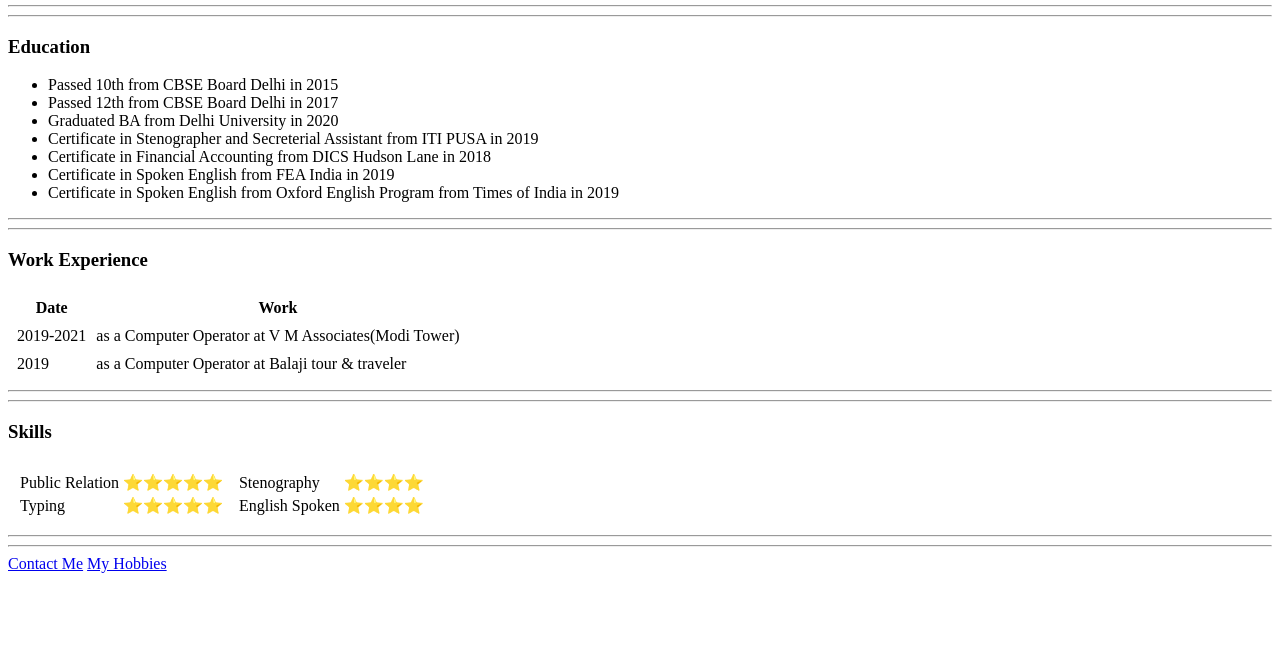
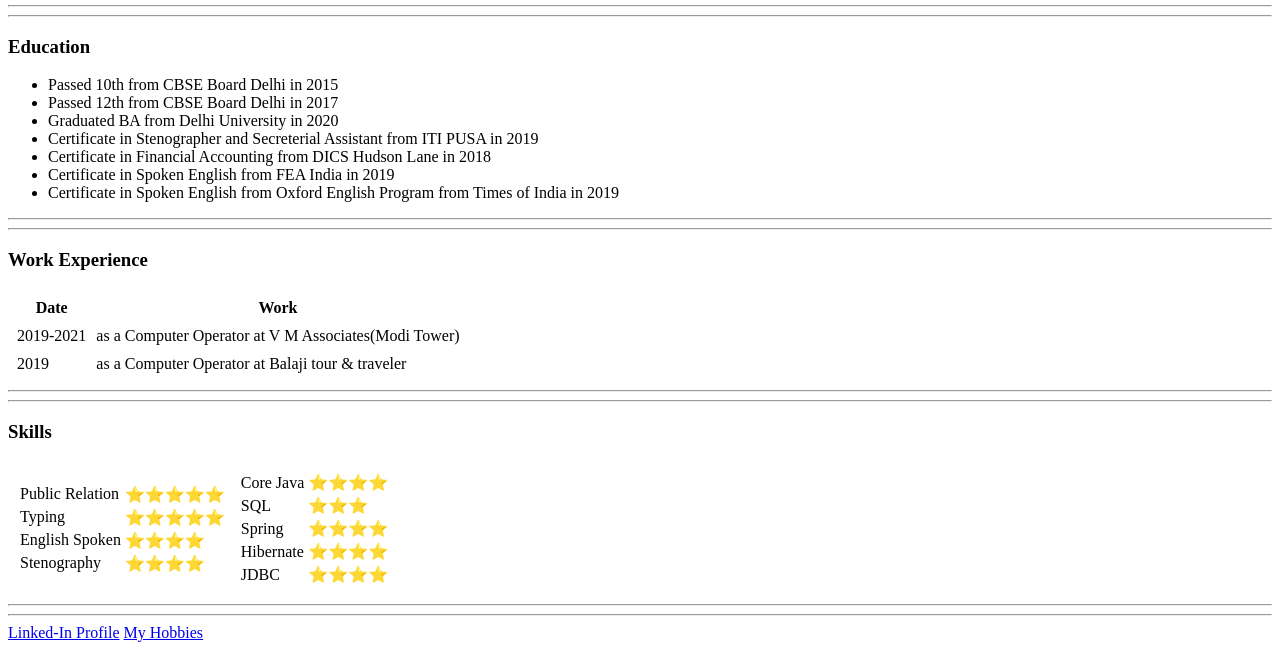
Before and after one commit to NirmalChauhan/cv, a plain HTML site: page index.html in a window 1280 px wide. Shown: the part 237-887 px from the top of the page. Before the commit the page ends 818 px from the top, so only its background shows below. Drawn offline with Linux system fonts and the light colour scheme.

Commit message:
Update index.html

```diff
--- a/index.html
+++ b/index.html
@@ -67,27 +67,49 @@
           <td>Typing</td>
           <td>⭐⭐⭐⭐⭐</td>
         </tr>
-      </table>
-      </td>
-      <td>
-      <table>
+         <tr>
+         <td>English Spoken</td>
+         <td>⭐⭐⭐⭐</td>
+        </tr>
         <tr>
          <td>Stenography</td>
          <td>⭐⭐⭐⭐</td>
         </tr>
-        <tr>
-         <td>English Spoken</td>
+      </table>
+      </td>
+
+       <td>
+      <table>
+         <tr>
+         <td>Core Java</td>
          <td>⭐⭐⭐⭐</td>
         </tr>
-      </table>
-       </td>
+        <tr>
+         <td>SQL</td>
+         <td>⭐⭐⭐</td>
+        </tr>
+         <tr>
+         <td>Spring</td>
+         <td>⭐⭐⭐⭐</td>
+        </tr>
+         <tr>
+         <td>Hibernate</td>
+         <td>⭐⭐⭐⭐</td>
+        </tr>
+         <tr>
+         <td>JDBC</td>
+         <td>⭐⭐⭐⭐</td>
+        </tr>
+         </table>
+
+        </td>
       </tr>
     </table>
 
    <hr>
    <hr>
 
-  <a href="contact.html">Contact Me</a>
+  <a href="https://www.linkedin.com/in/nirmal-chauhan-414a2b19b/?original_referer=">Linked-In Profile</a>
   <a href="hobbies.html">My Hobbies</a>
 
 </body>
```
